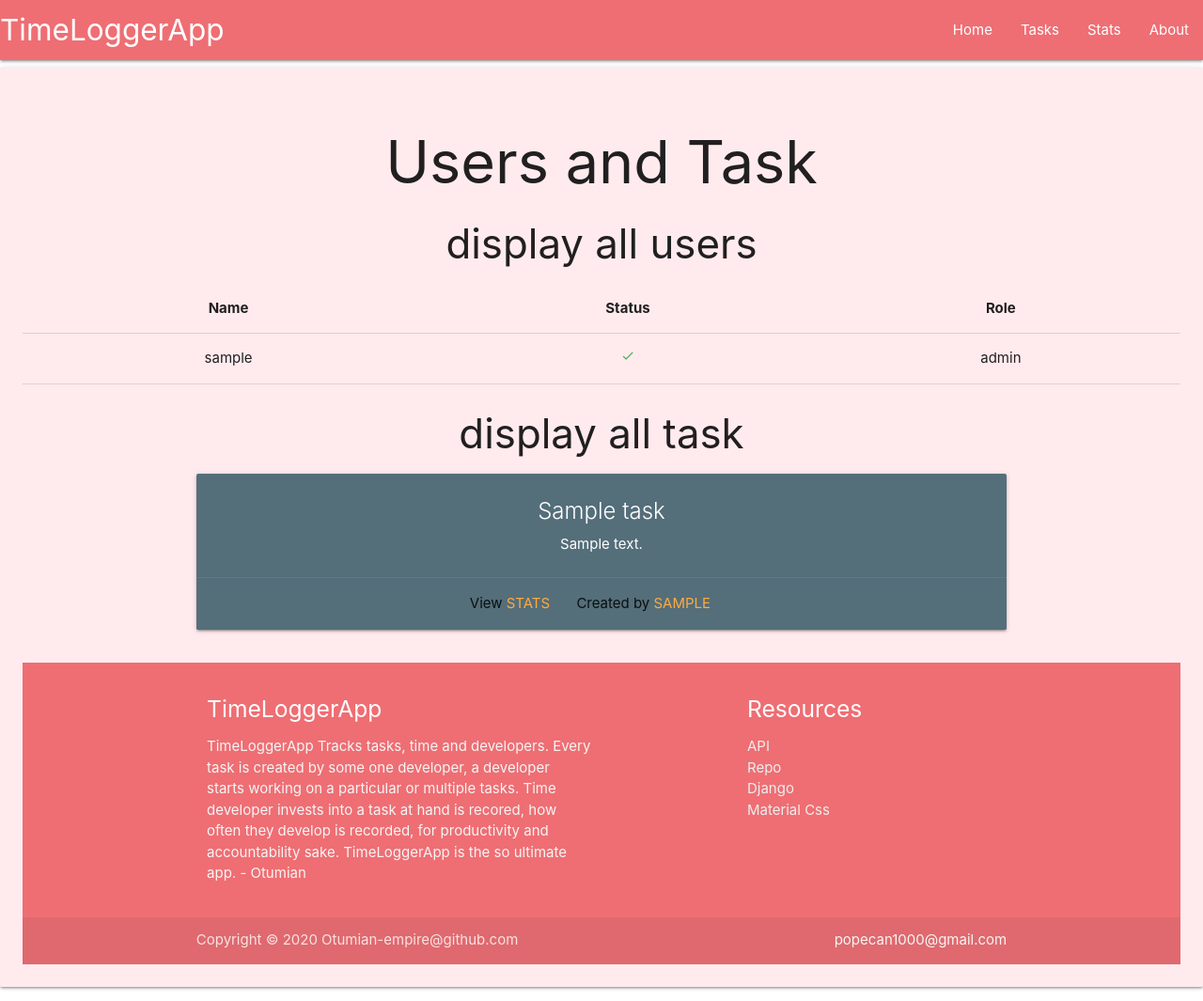
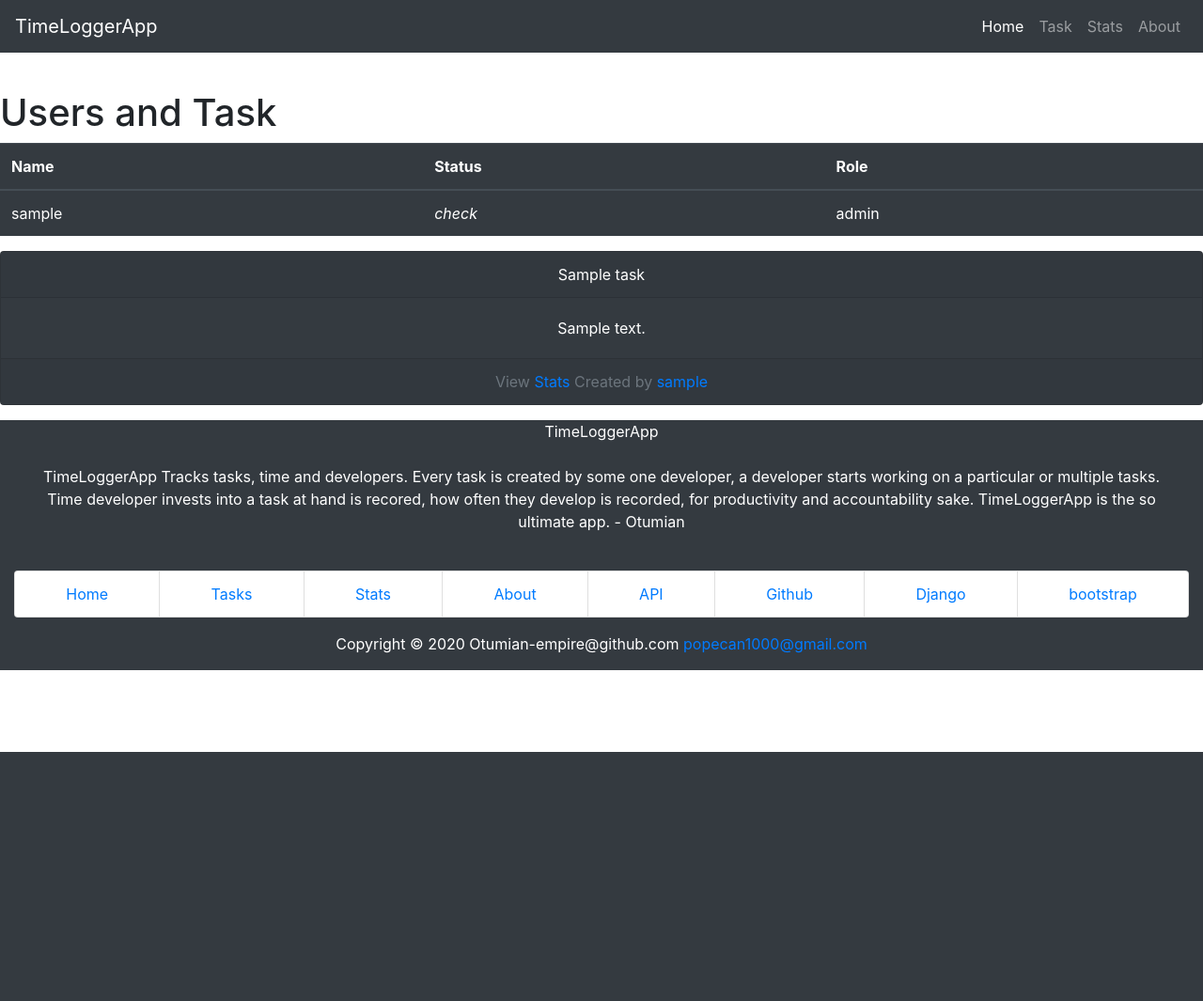
Before and after one commit to Otumian-empire/TimeLogger, a Django app: page /timeapp/ in a window 1280 px wide. Shown: the whole page at 94% size. After the commit the page ends 800 px from the top, so only its background shows below. Run offline with Django 3.2, Linux system fonts and the light colour scheme; tables that the repository leaves empty hold one stand-in row (values such as "Sample post"); some libraries are stand-ins or nearby versions.

Commit message:
replace material css with bootstrap

```diff
--- a/timeapp/templates/timeapp/_footer.html
+++ b/timeapp/templates/timeapp/_footer.html
@@ -1,48 +1,52 @@
 {% load static %}
-<footer class="page-footer">
-    <div class="container">
-        <div class="row">
 
-            <div class="col l6 s12">
-                <h5 class="white-text">TimeLoggerApp</h5>
-                <p class="grey-text text-lighten-4">TimeLoggerApp Tracks tasks, time and developers. Every task is
-                    created by some one developer, a developer starts working on a particular or multiple tasks. Time
-                    developer invests into a task at hand is recored, how often they develop is recorded, for
-                    productivity
-                    and accountability sake. TimeLoggerApp is the so ultimate app. - Otumian</p>
-            </div>
+<div class="container-fluid bg-dark" style="color: #ffffff;">
 
-            <div class="col l4 offset-l2 s12">
-                <h5 class="white-text">Resources</h5>
-                <ul>
-                    <li><a class="grey-text text-lighten-3" href="#!">API</a></li>
-                    <li><a class="grey-text text-lighten-3" href="#!">Repo</a></li>
-                    <li><a class="grey-text text-lighten-3" href="#!">Django</a></li>
-                    <li><a class="grey-text text-lighten-3" href="#!">Material Css</a></li>
-                </ul>
-            </div>
-
+    <div class="text-center bg-dark">
+        <div class="">
+            TimeLoggerApp
+        </div>
+        <div class="p-4">
+            <p class="grey-text text-lighten-4">TimeLoggerApp Tracks tasks, time and developers. Every task is
+                created by some one developer, a developer starts working on a particular or multiple tasks.
+                Time
+                developer invests into a task at hand is recored, how often they develop is recorded, for
+                productivity
+                and accountability sake. TimeLoggerApp is the so ultimate app. - Otumian</p>
         </div>
     </div>
 
-    <div class="footer-copyright">
-        <div class="container">
-            Copyright &copy;
-            <script type="text/javascript">document.write(new Date().getFullYear());</script> Otumian-empire@github.com
-            <a class="grey-text text-lighten-4 right" href="mailto:popecan1000@gmail.com">popecan1000@gmail.com</a>
-        </div>
+    <div class="bg-dark ">
+        <!-- <h5 class="white-text">Map</h5> -->
+        <ul class="list-group list-group-horizontal d-flex justify-content-center text-center">
+            <li class="list-group-item flex-fill"><a href="/timeapp/">Home</a></li>
+            <li class="list-group-item flex-fill"><a href="/timeapp/tasks/">Tasks</a></li>
+            <li class="list-group-item flex-fill"><a href="/timeapp/stats/">Stats</a></li>
+            <li class="list-group-item flex-fill"><a href="/timeapp/about/">About</a></li>
+            <li class="list-group-item flex-fill"><a href="#!">API</a></li>
+            <li class="list-group-item flex-fill"><a href="#!">Github</a></li>
+            <li class="list-group-item flex-fill"><a href="#!">Django</a></li>
+            <li class="list-group-item flex-fill"><a href="#!">bootstrap</a></li>
+        </ul>
     </div>
-</footer>
 
 
-<!-- Compiled and minified JavaScript -->
-<script src="https://cdnjs.cloudflare.com/ajax/libs/materialize/1.0.0/js/materialize.min.js"></script>
+    <div class="footer-copyright py-3 text-center">
+        Copyright &copy;
+        <script type="text/javascript">document.write(new Date().getFullYear());</script> Otumian-empire@github.com
+        <a class="grey-text text-lighten-4" href="mailto:popecan1000@gmail.com">popecan1000@gmail.com</a>
+    </div>
+</div>
+
+<!--
+<script src="https://code.jquery.com/jquery-3.5.1.slim.min.js" integrity="sha384-DfXdz2htPH0lsSSs5nCTpuj/zy4C+OGpamoFVy38MVBnE+IbbVYUew+OrCXaRkfj" crossorigin="anonymous"></script>
+<script src="https://cdn.jsdelivr.net/npm/popper.js@1.16.0/dist/umd/popper.min.js" integrity="sha384-Q6E9RHvbIyZFJoft+2mJbHaEWldlvI9IOYy5n3zV9zzTtmI3UksdQRVvoxMfooAo" crossorigin="anonymous"></script>
+<script src="https://stackpath.bootstrapcdn.com/bootstrap/4.5.0/js/bootstrap.min.js" integrity="sha384-OgVRvuATP1z7JjHLkuOU7Xw704+h835Lr+6QL9UvYjZE3Ipu6Tp75j7Bh/kR0JKI" crossorigin="anonymous"></script> -->
 
 
 
-<!-- <script src="{% static 'timeapp/js/jquery-3.4.1.js' %}"></script> -->
-<!-- <script src="{% static 'timeapp/js/bootstrap.min.js' %}"></script> -->
-<!-- <script src="{% static 'timeapp/js/materialize.js' %}"></script> -->
+<script src="{% static 'timeapp/js/jquery-3.4.1.js' %}"></script>
+<script src="{% static 'timeapp/js/bootstrap.min.js' %}"></script>
 <script src="{% static 'timeapp/js/customjs.js' %}"></script>
 
 
--- a/timeapp/templates/timeapp/_header.html
+++ b/timeapp/templates/timeapp/_header.html
@@ -6,35 +6,37 @@
     <meta name="viewport" content="width=device-width, initial-scale=1.0">
     {% load static %}
 
-    <!-- Compiled and minified CSS -->
-    <link rel="stylesheet" href="https://cdnjs.cloudflare.com/ajax/libs/materialize/1.0.0/css/materialize.min.css">
+    <!-- <link rel="stylesheet" href="https://stackpath.bootstrapcdn.com/bootstrap/4.5.0/css/bootstrap.min.css" integrity="sha384-9aIt2nRpC12Uk9gS9baDl411NQApFmC26EwAOH8WgZl5MYYxFfc+NcPb1dKGj7Sk" crossorigin="anonymous"> -->
 
-    <!-- <link rel="stylesheet" href="{% static 'timeapp/css/bootstrap.css' %}"> -->
-    <!-- <link rel="stylesheet" href="{% static 'timeapp/css/materialize.min.css' %}"> -->
-
-    <link href="https://fonts.googleapis.com/icon?family=Material+Icons" rel="stylesheet">
+    <link rel="stylesheet" href="{% static 'timeapp/css/bootstrap.css' %}">
     <link rel="stylesheet" href="{% static 'timeapp/css/customcss.css' %}">
     <title>{% block title %} {% endblock %}</title>
 </head>
 
 <body>
-    <nav>
-        <div class="nav-wrapper">
-            <a href="#!" class="brand-logo">TimeLoggerApp</a>
-            <a href="#" data-target="mobile-demo" class="sidenav-trigger"><i class="material-icons">menu</i></a>
-            <ul class="right hide-on-med-and-down">
-                <li><a href="/timeapp/">Home</a></li>
-                <li><a href="/timeapp/">Tasks</a></li>
-                <li><a href="/timeapp/">Stats</a></li>
-                <li><a href="/timeapp/">About</a></li>
-            </ul>
-        </div>
-    </nav>
+    <div class="container-fluid p-5">
+        <nav class="navbar navbar-expand-lg navbar-dark bg-dark fixed-top">
+            <a class=" navbar-brand" href="/timeapp/">TimeLoggerApp</a>
+            <button class="navbar-toggler" type="button" data-toggle="collapse" data-target="#navbarNav"
+                aria-controls="navbarNav" aria-expanded="false" aria-label="Toggle navigation">
+                <span class="navbar-toggler-icon"></span>
+            </button>
 
-    <ul class="sidenav" id="mobile-demo">
-        <li><a href="/timeapp/">Home</a></li>
-        <li><a href="/timeapp/">Tasks</a></li>
-        <li><a href="/timeapp/">Stats</a></li>
-        <li class="divider" tabindex="-1"></li>
-        <li><a href="/timeapp/">About</a></li>
-    </ul>
+            <div class="collapse navbar-collapse " id="navbarNav">
+                <ul class="navbar-nav ml-auto">
+                    <li class="nav-item active">
+                        <a class="nav-link" href="/timeapp/">Home <span class="sr-only">(current)</span></a>
+                    </li>
+                    <li class="nav-item">
+                        <a class="nav-link" href="/timeapp/tasks/">Task</a>
+                    </li>
+                    <li class="nav-item">
+                        <a class="nav-link" href="/timeapp/stats/">Stats</a>
+                    </li>
+                    <li class="nav-item">
+                        <a class="nav-link" href="/timeapp/about/">About</a>
+                    </li>
+                </ul>
+            </div>
+        </nav>
+    </div>
--- a/timeapp/templates/timeapp/index.html
+++ b/timeapp/templates/timeapp/index.html
@@ -7,13 +7,14 @@
 <h1 class="center-align">{{ title }}</h1>
 
 <!-- display all users -->
-<h3 class="center-align">display all users</h3>
-<table class="responsive-table centered">
+<!-- <h3 class="center-align">display all users</h3> -->
+
+<table class="table table-dark">
     <thead>
         <tr>
-            <th>Name</th>
-            <th>Status</th>
-            <th>Role</th>
+            <th scope="col">Name</th>
+            <th scope="col">Status</th>
+            <th scope="col">Role</th>
         </tr>
     </thead>
 
@@ -43,26 +44,21 @@
 
 </table>
 
-<!-- display all task  and who created it -->
-<h3 class="center-align">display all task</h3>
-<div class="container center-align">
-    {% for user_task in user_tasks %}
-    <div class="row">
-        <div class="col-auto s12 m6">
-            <div class="card blue-grey darken-1">
-                <div class="card-content white-text">
-                    <span class="card-title">{{ user_task.tid.title }}</span>
-                    <p>{{ user_task.tid.description }}</p>
-                </div>
-                <div class="card-action">
-                    View <a href="#">Stats</a>
-                    Created by <a href="#">{{ user_task.uid.username }}</a>
-                </div>
-            </div>
-        </div>
+<!-- display all task  and who created it mt-4-->
+{% for user_task in user_tasks %}
+<div class="card text-center bg-dark  mb-3" style="color: #ffffff;">
+    <div class="card-header">
+        {{ user_task.tid.title }}
     </div>
-    {% endfor %}
-
+    <div class="card-body">
+        <p class="card-text">{{ user_task.tid.description }}</p>
+    </div>
+    <div class="card-footer text-muted">
+        View <a href="#">Stats</a>
+        Created by <a href="user/{{ user_task.uid.pk }}/">{{ user_task.uid.username }}</a>
+    </div>
 </div>
 
+{% endfor %}
+
 {% endblock %}
```
